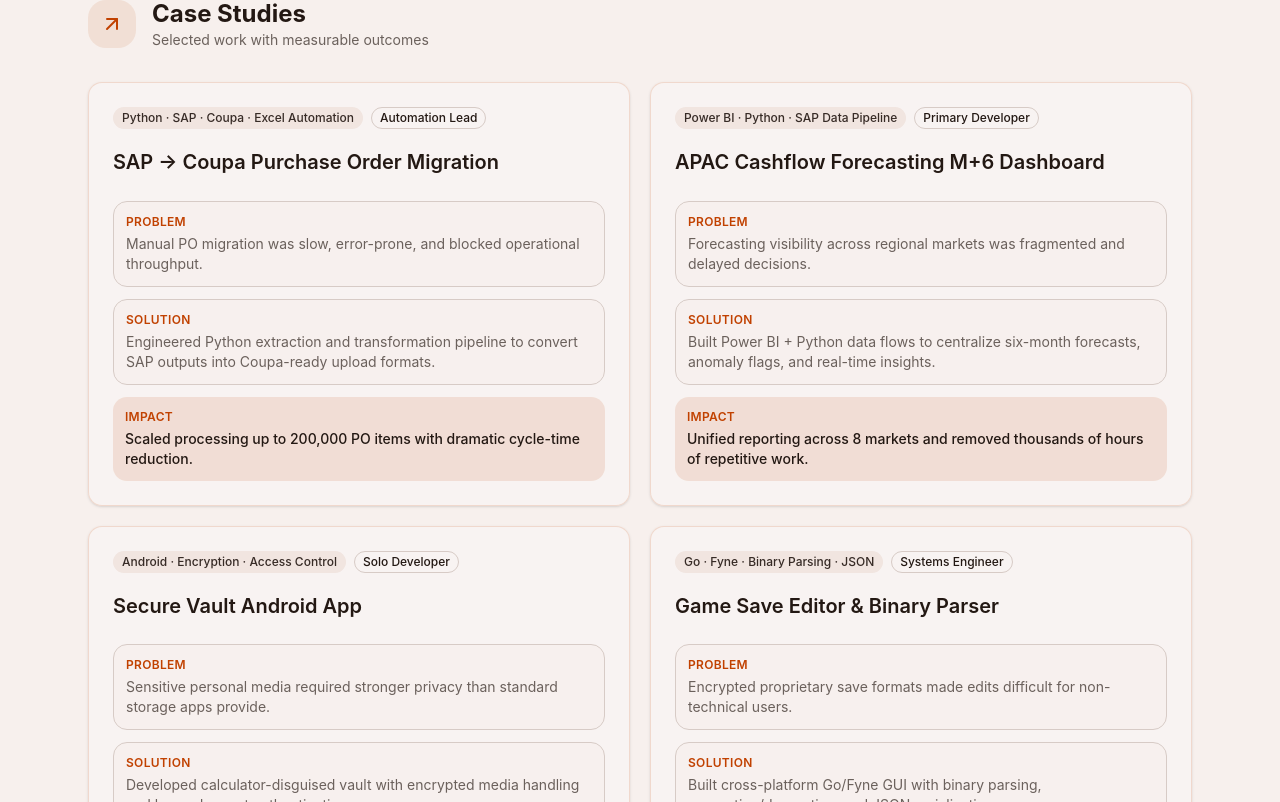
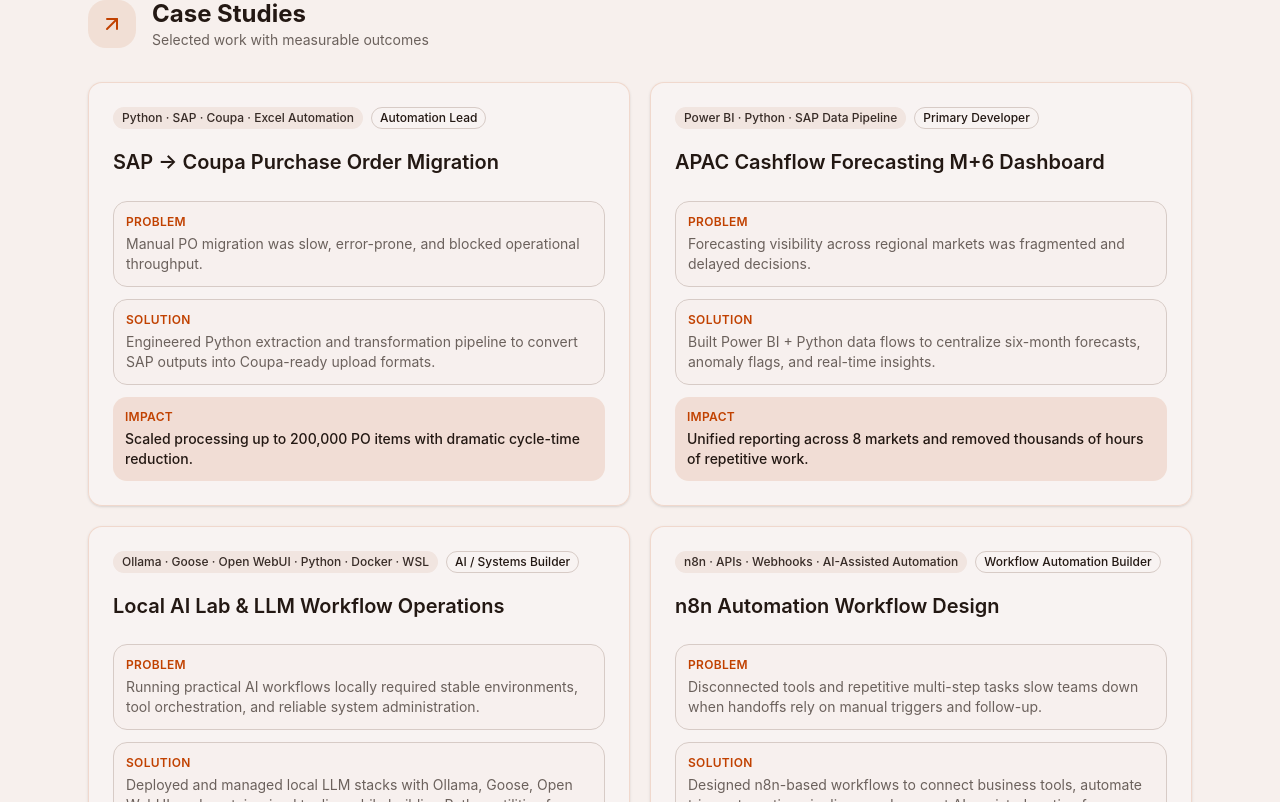
Before and after one commit to Izumi47/portfolio, a React (Vite) app: page / in a window 1280 px wide. Shown: the part 1998-2800 px from the top of the page. Built offline with nearby package versions, Linux system fonts and the light colour scheme.

Commit message:
Minor updates

```diff
--- a/src/App.tsx
+++ b/src/App.tsx
@@ -66,6 +66,24 @@
       'Built Power BI + Python data flows to centralize six-month forecasts, anomaly flags, and real-time insights.',
     impact: 'Unified reporting across 8 markets and removed thousands of hours of repetitive work.',
     stack: 'Power BI · Python · SAP Data Pipeline',
+  },
+  {
+    title: 'Local AI Lab & LLM Workflow Operations',
+    role: 'AI / Systems Builder',
+    problem: 'Running practical AI workflows locally required stable environments, tool orchestration, and reliable system administration.',
+    solution:
+      'Deployed and managed local LLM stacks with Ollama, Goose, Open WebUI, and containerized tooling while building Python utilities for automation and image-processing support.',
+    impact: 'Created a repeatable local AI workspace for experimentation, automation, and day-to-day productivity without depending on external hosted platforms.',
+    stack: 'Ollama · Goose · Open WebUI · Python · Docker · WSL',
+  },
+  {
+    title: 'n8n Automation Workflow Design',
+    role: 'Workflow Automation Builder',
+    problem: 'Disconnected tools and repetitive multi-step tasks slow teams down when handoffs rely on manual triggers and follow-up.',
+    solution:
+      'Designed n8n-based workflows to connect business tools, automate trigger-to-action pipelines, and support AI-assisted routing for repetitive operational tasks.',
+    impact: 'Reduced manual coordination work and created reusable automation patterns that are easier to monitor, extend, and hand over.',
+    stack: 'n8n · APIs · Webhooks · AI-Assisted Automation',
   },
   {
     title: 'Secure Vault Android App',
@@ -144,7 +162,7 @@
 const SKILL_GROUPS = [
   {
     title: 'Automation & Backend',
-    items: ['Python', 'Java', 'C++', 'Go/Golang', 'SQL', 'MySQL', 'Docker', 'Selenium', 'Puppeteer'],
+    items: ['Python', 'Java', 'C++', 'Go/Golang', 'SQL', 'MySQL', 'Docker', 'Selenium', 'Puppeteer', 'n8n'],
   },
   {
     title: 'Frontend & Apps',
@@ -157,6 +175,8 @@
       'Power Automate',
       'SAP Automation',
       'Machine Learning',
+      'Ollama',
+      'Open WebUI',
       'GitHub Actions',
     ],
   },
```
